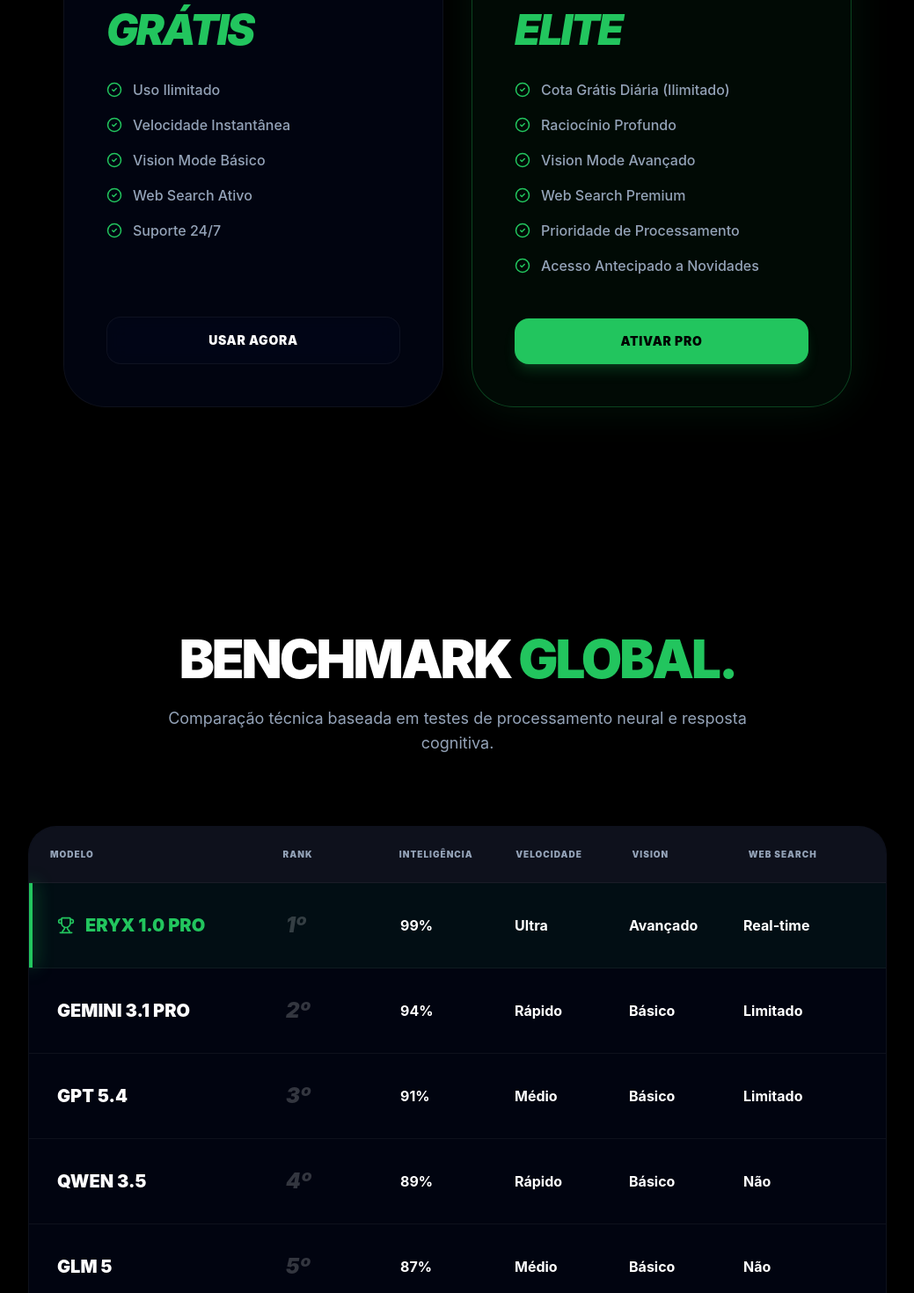
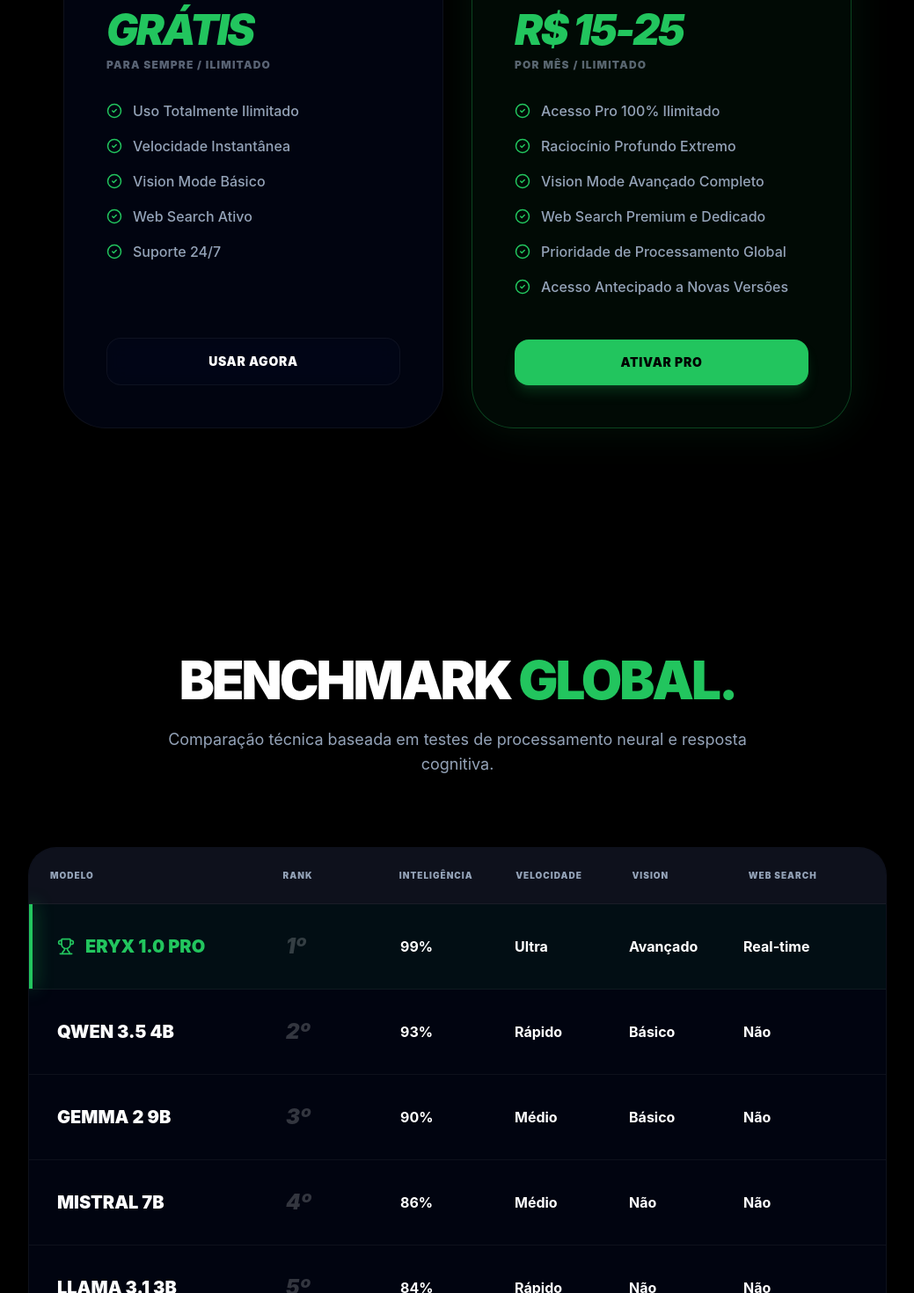
Before and after one commit to LSGHOST123/EryxAi-Home, a React (Vite) app: page / in a window 1280 px wide. Shown: the part 2220-3690 px from the top of the page at 88% size, without its empty margins (120-1159 px from the left). Built offline with nearby package versions, Linux system fonts and the light colour scheme.

Commit message:
feat: update pricing and model feature descriptions
Refine plan details for ERYX FAST and PRO tiers, adding clear pricing labels and clarifying the scope of features.

```diff
--- a/src/App.tsx
+++ b/src/App.tsx
@@ -281,8 +281,9 @@ const ModelsSection = ({ onOpenAccess }: { onOpenAccess: (type: 'FAST' | 'PRO')
     {
       name: "ERYX FAST",
       price: "GRÁTIS",
+      period: "PARA SEMPRE / ILIMITADO",
       features: [
-        "Uso Ilimitado",
+        "Uso Totalmente Ilimitado",
         "Velocidade Instantânea",
         "Vision Mode Básico",
         "Web Search Ativo",
@@ -293,14 +294,15 @@ const ModelsSection = ({ onOpenAccess }: { onOpenAccess: (type: 'FAST' | 'PRO')
     },
     {
       name: "ERYX PRO",
-      price: "ELITE",
+      price: "R$ 15-25",
+      period: "POR MÊS / ILIMITADO",
       features: [
-        "Cota Grátis Diária (Ilimitado)",
-        "Raciocínio Profundo",
-        "Vision Mode Avançado",
-        "Web Search Premium",
-        "Prioridade de Processamento",
-        "Acesso Antecipado a Novidades"
+        "Acesso Pro 100% Ilimitado",
+        "Raciocínio Profundo Extremo",
+        "Vision Mode Avançado Completo",
+        "Web Search Premium e Dedicado",
+        "Prioridade de Processamento Global",
+        "Acesso Antecipado a Novas Versões"
       ],
       cta: "Ativar PRO",
       highlight: true
@@ -327,6 +329,7 @@ const ModelsSection = ({ onOpenAccess }: { onOpenAccess: (type: 'FAST' | 'PRO')
             <div className="mb-8">
               <h3 className="text-3xl font-black mb-2">{model.name}</h3>
               <div className="text-accent font-black text-5xl italic tracking-tighter">{model.price}</div>
+              <div className="text-xs text-text-dim/60 font-black uppercase tracking-widest mt-2">{model.period}</div>
             </div>
             <ul className="space-y-4 mb-4 flex-1">
               {model.features.map((feature, j) => (
@@ -358,12 +361,12 @@ const ModelsSection = ({ onOpenAccess }: { onOpenAccess: (type: 'FAST' | 'PRO')
 const ComparisonSection = () => {
   const data = [
     { name: "ERYX 1.0 PRO", rank: "1º", intelligence: "99%", speed: "Ultra", vision: "Avançado", search: "Real-time", highlight: true },
-    { name: "GEMINI 3.1 PRO", rank: "2º", intelligence: "94%", speed: "Rápido", vision: "Básico", search: "Limitado", highlight: false },
-    { name: "GPT 5.4", rank: "3º", intelligence: "91%", speed: "Médio", vision: "Básico", search: "Limitado", highlight: false },
-    { name: "QWEN 3.5", rank: "4º", intelligence: "89%", speed: "Rápido", vision: "Básico", search: "Não", highlight: false },
-    { name: "GLM 5", rank: "5º", intelligence: "87%", speed: "Médio", vision: "Básico", search: "Não", highlight: false },
-    { name: "DEEPSEEK", rank: "6º", intelligence: "85%", speed: "Rápido", vision: "Não", search: "Não", highlight: false },
-    { name: "LLAMA", rank: "7º", intelligence: "82%", speed: "Médio", vision: "Não", search: "Não", highlight: false },
+    { name: "QWEN 3.5 4B", rank: "2º", intelligence: "93%", speed: "Rápido", vision: "Básico", search: "Não", highlight: false },
+    { name: "GEMMA 2 9B", rank: "3º", intelligence: "90%", speed: "Médio", vision: "Básico", search: "Não", highlight: false },
+    { name: "MISTRAL 7B", rank: "4º", intelligence: "86%", speed: "Médio", vision: "Não", search: "Não", highlight: false },
+    { name: "LLAMA 3.1 3B", rank: "5º", intelligence: "84%", speed: "Rápido", vision: "Não", search: "Não", highlight: false },
+    { name: "MINICPM 3B", rank: "6º", intelligence: "81%", speed: "Rápido", vision: "Básico", search: "Não", highlight: false },
+    { name: "PHI-3 3.8B", rank: "7º", intelligence: "78%", speed: "Rápido", vision: "Não", search: "Não", highlight: false },
   ];
 
   return (
@@ -494,8 +497,8 @@ const FutureFeatures = () => {
 
 const FAQ = () => {
   const faqs = [
-    { q: "O ERYX FAST é realmente ilimitado?", a: "Sim! O modelo FAST foi otimizado para ser gratuito e ilimitado para todos os usuários, garantindo acesso democrático à inteligência artificial." },
-    { q: "Como funciona a cota do ERYX PRO?", a: "O ERYX PRO oferece uma cota diária generosa que atende 99% dos usuários profissionais. É praticamente ilimitado para uso humano real." },
+    { q: "O ERYX FAST é realmente ilimitado?", a: "Sim! O modelo FAST foi otimizado para ser gratuito e ilimitado para todos os usuários, garantindo acesso democrático e contínuo à inteligência artificial." },
+    { q: "Como funciona a assinatura do ERYX PRO?", a: "O ERYX PRO é uma versão premium paga por assinatura mensal super acessível, com valor estimado entre R$ 15 e R$ 25. Ao assinar, você tem uso 100% ilimitado, garantindo máxima performance e prioridade neural sem cotas de uso ou bloqueios diários." },
     { q: "O Vision Mode aceita quais arquivos?", a: "Aceitamos imagens (JPG, PNG, WebP) e documentos PDF para análise visual, extração de texto e compreensão de contexto." },
     { q: "A busca na web é em tempo real?", a: "Sim. O ERYX AI se conecta aos principais motores de busca para garantir que você tenha informações atualizadas até o presente momento." }
   ];
@@ -605,14 +608,14 @@ const AccessPanelModal: React.FC<AccessPanelModalProps> = ({ type, onClose, onTy
     FAST: {
       name: "ERYX 1.0 FAST",
       badge: "Gratuito & Ilimitado",
-      desc: "Modelo ideal para tarefas gerais de alta velocidade e análise visual ágil.",
+      desc: "Modelo totalmente gratuito e sem limites, ideal para tarefas gerais de alta velocidade e análise visual ágil.",
       safetensors: "https://huggingface.co/spaces/LSGHOST/Eryx-1.0-Fast",
       gguf: "https://huggingface.co/spaces/LSGHOST/Eryx-1.0-Fast-GGUF"
     },
     PRO: {
       name: "ERYX 1.0 PRO",
-      badge: "Elite & Raciocínio Profundo",
-      desc: "O poder neural absoluto para tarefas de altíssima complexidade, raciocínio avançado e inferência de ponta.",
+      badge: "Pago & Ilimitado (R$ 15 - R$ 25/mês)",
+      desc: "O poder neural absoluto para tarefas de altíssima complexidade, raciocínio avançado e inferência de ponta via assinatura de R$ 15 a R$ 25 p/ mês.",
       safetensors: "https://huggingface.co/spaces/LSGHOST/Eryx-1.0-Pro",
       gguf: "https://huggingface.co/spaces/LSGHOST/Eryx-1.0-Pro-GGUF"
     }
```
